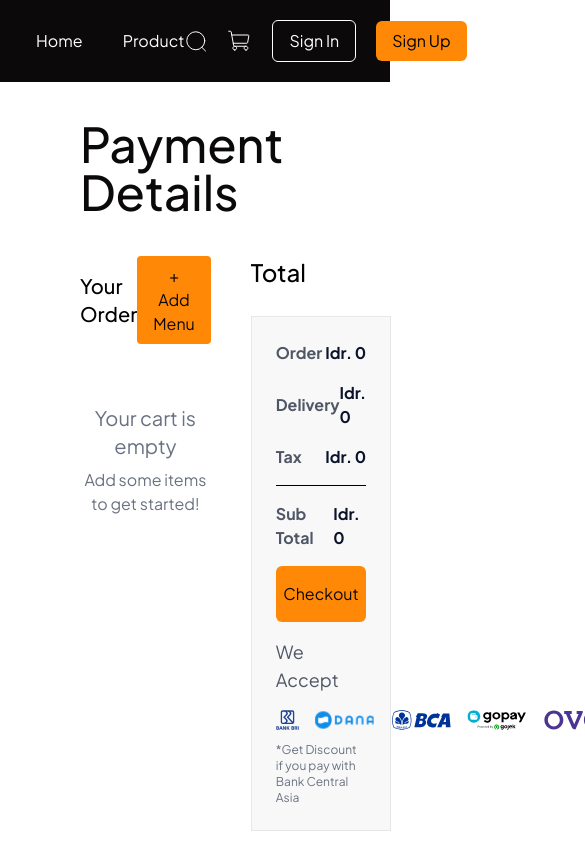
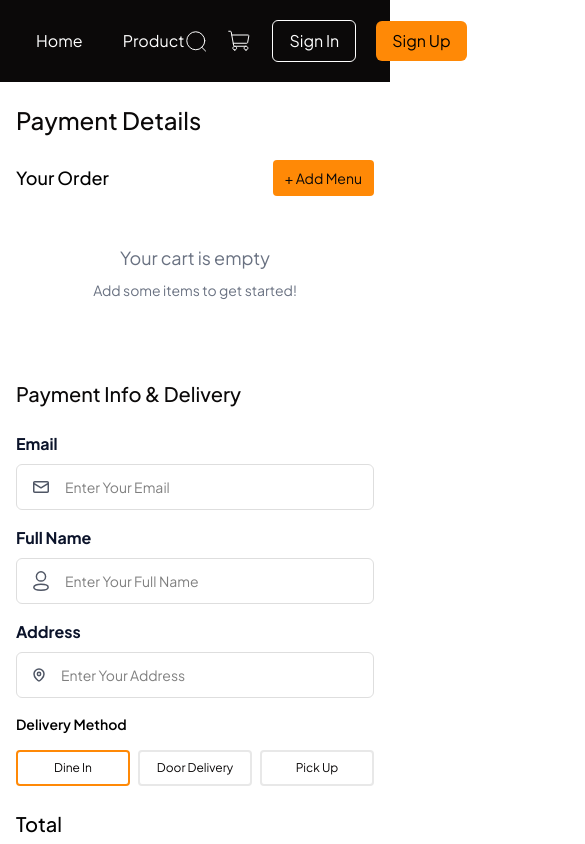
Before and after one commit to ItsnaMaulanaHasan/koda-b4-react, a React (Vite) app: page /cart in a window 390 px wide. Shown: the top 844 px of the page, 585 px wide, since content can reach past the window. Built offline with nearby package versions, Linux system fonts and the light colour scheme; sample sign-in values are in the browser's storage.

Commit message:
feat: responsiveness cart page

```diff
--- a/src/pages/CartPage.jsx
+++ b/src/pages/CartPage.jsx
@@ -111,7 +111,7 @@ function CartPage() {
   };
 
   return (
-    <div className="px-20 py-10 mt-20 mb-20">
+    <div className="px-4 py-6 mt-20 mb-10 sm:px-6 sm:py-8 md:px-10 md:mb-16 lg:px-16 xl:px-20 lg:mb-20">
       <Alert
         type={alertStatus.type}
         message={alertStatus.message}
@@ -129,28 +129,30 @@ function CartPage() {
         cancelText="Cancel"
         type="info"
       />
-      <h1 className="font-medium text-5xl text-[#0B0909] mb-10">
+      <h1 className="font-medium text-2xl sm:text-3xl md:text-4xl lg:text-5xl text-[#0B0909] mb-6 sm:mb-8 md:mb-10">
         Payment Details
       </h1>
 
       <form onSubmit={handleSubmit(onSubmit)}>
-        <div className="grid grid-rows-2 grid-cols-[1.5fr_1fr] gap-10">
+        <div className="grid grid-cols-1 md:grid-rows-2 md:grid-cols-[1.5fr_1fr] gap-6 sm:gap-8 md:gap-10">
           {/* List Card */}
-          <div className="flex flex-col gap-5">
-            <div className="flex justify-between items-center">
-              <h2 className="text-xl font-medium">Your Order</h2>
+          <div className="flex flex-col gap-4 sm:gap-5">
+            <div className="flex items-center justify-between">
+              <h2 className="text-lg font-medium sm:text-xl">Your Order</h2>
               <button
                 type="button"
                 onClick={() => navigate("/product")}
-                className="bg-[#FF8906] text-[#0B0909] py-2 px-4 rounded hover:bg-[#e67a05] transition">
+                className="bg-[#FF8906] text-[#0B0909] py-2 px-3 sm:px-4 rounded hover:bg-[#e67a05] transition text-sm sm:text-base">
                 + Add Menu
               </button>
             </div>
-            <div className="flex flex-col gap-4">
+            <div className="flex flex-col gap-3 sm:gap-4">
               {dataCarts.length === 0 ? (
-                <div className="text-center py-10 text-gray-500">
-                  <p className="text-xl">Your cart is empty</p>
-                  <p className="mt-2">Add some items to get started!</p>
+                <div className="py-8 text-center text-gray-500 sm:py-10">
+                  <p className="text-lg sm:text-xl">Your cart is empty</p>
+                  <p className="mt-2 text-sm sm:text-base">
+                    Add some items to get started!
+                  </p>
                 </div>
               ) : (
                 dataCarts.map((item) => (
@@ -165,59 +167,85 @@ function CartPage() {
           </div>
 
           {/* Payment Summary */}
-          <div className="flex flex-col gap-7">
-            <h2 className="text-2xl font-medium">Total</h2>
-            <div className="bg-[#E8E8E84D] p-6 flex flex-col gap-4 border border-gray-200">
-              <div className="flex justify-between items-center">
-                <span className="text-[#4F5665] font-bold">Order</span>
-                <span className="font-bold text-[#0B132A]">
+          <div className="flex flex-col order-3 gap-5 md:order-2 sm:gap-6 md:gap-7">
+            <h2 className="text-xl font-medium sm:text-2xl">Total</h2>
+            <div className="bg-[#E8E8E84D] p-4 sm:p-5 md:p-6 flex flex-col gap-3 sm:gap-4 border border-gray-200 rounded-lg">
+              <div className="flex items-center justify-between">
+                <span className="text-[#4F5665] font-bold text-sm sm:text-base">
+                  Order
+                </span>
+                <span className="font-bold text-[#0B132A] text-sm sm:text-base">
                   Idr. {orderTotal.toLocaleString("id")}
                 </span>
               </div>
-              <div className="flex justify-between items-center">
-                <span className="text-[#4F5665] font-bold">Delivery</span>
-                <span className="font-bold text-[#0B132A]">
+              <div className="flex items-center justify-between">
+                <span className="text-[#4F5665] font-bold text-sm sm:text-base">
+                  Delivery
+                </span>
+                <span className="font-bold text-[#0B132A] text-sm sm:text-base">
                   Idr. {deliveryFee.toLocaleString("id")}
                 </span>
               </div>
-              <div className="flex justify-between items-center">
-                <span className="text-[#4F5665] font-bold">Tax</span>
-                <span className="text-[#0B132A] font-bold">
+              <div className="flex items-center justify-between">
+                <span className="text-[#4F5665] font-bold text-sm sm:text-base">
+                  Tax
+                </span>
+                <span className="text-[#0B132A] font-bold text-sm sm:text-base">
                   Idr. {tax.toLocaleString("id")}
                 </span>
               </div>
-              <div className="border-t pt-4 flex justify-between items-center">
-                <span className="font-bold text-[#4F5665]">Sub Total</span>
-                <span className="text-[#0B132A] font-bold">
+              <div className="flex items-center justify-between pt-3 border-t sm:pt-4">
+                <span className="font-bold text-[#4F5665] text-sm sm:text-base">
+                  Sub Total
+                </span>
+                <span className="text-[#0B132A] font-bold text-sm sm:text-base">
                   Idr. {subTotal.toLocaleString("id")}
                 </span>
               </div>
               <Button
                 type="submit"
                 disabled={dataCarts.length === 0}
-                className="w-full bg-[#FF8906] text-[#0B0909] py-4 rounded-lg hover:bg-[#e67a05] transition disabled:opacity-50 disabled:cursor-not-allowed">
+                className="w-full bg-[#FF8906] text-[#0B0909] py-3 sm:py-4 rounded-lg hover:bg-[#e67a05] transition disabled:opacity-50 disabled:cursor-not-allowed text-sm sm:text-base font-medium">
                 Checkout
               </Button>
 
               <div>
-                <h3 className="text-lg text-[#4F5665] mb-4">We Accept</h3>
-                <div className="flex gap-4 items-center justify-around">
+                <h3 className="text-base sm:text-lg text-[#4F5665] mb-3 sm:mb-4">
+                  We Accept
+                </h3>
+                <div className="flex items-center justify-around gap-2 sm:gap-3 md:gap-4">
                   <img
                     src="/icon/icon-bri.svg"
                     alt="Bank BRI"
-                    className="h-5"
+                    className="h-4 sm:h-5"
                   />
-                  <img src="/icon/icon-dana.svg" alt="Dana" className="h-5" />
-                  <img src="/icon/icon-bca.svg" alt="BCA" className="h-5" />
-                  <img src="/icon/icon-gopay.svg" alt="Gopay" className="h-5" />
-                  <img src="/icon/icon-ovo.svg" alt="OVO" className="h-5" />
+                  <img
+                    src="/icon/icon-dana.svg"
+                    alt="Dana"
+                    className="h-4 sm:h-5"
+                  />
+                  <img
+                    src="/icon/icon-bca.svg"
+                    alt="BCA"
+                    className="h-4 sm:h-5"
+                  />
+                  <img
+                    src="/icon/icon-gopay.svg"
+                    alt="Gopay"
+                    className="h-4 sm:h-5"
+                  />
+                  <img
+                    src="/icon/icon-ovo.svg"
+                    alt="OVO"
+                    className="h-4 sm:h-5"
+                  />
                   <img
                     src="/icon/icon-paypal.svg"
                     alt="Paypal"
-                    className="h-5"
+                    className="h-4 sm:h-5"
                   />
                 </div>
-                <p className="text-xs text-gray-500 mt-3">
+                <p className="mt-2 sm:mt-3 text-[10px] sm:text-xs text-gray-500">
                   *Get Discount if you pay with Bank Central Asia
                 </p>
               </div>
@@ -225,11 +253,11 @@ function CartPage() {
           </div>
 
           {/* Payment Info */}
-          <div className="mt-10">
-            <h1 className="font-medium text-3xl text-[#0B0909] mb-10">
+          <div className="order-2 mt-6 sm:mt-8 md:mt-10 md:order-3">
+            <h1 className="font-medium text-xl sm:text-2xl md:text-3xl text-[#0B0909] mb-6 sm:mb-8 md:mb-10">
               Payment Info & Delivery
             </h1>
-            <div className="flex flex-col gap-5">
+            <div className="flex flex-col gap-4 sm:gap-5">
               <Input
                 {...register("email")}
                 error={errors}
@@ -254,36 +282,38 @@ function CartPage() {
                 label="Address"
                 placeholder="Enter Your Address"
               />
-              <h3 className="font-semibold">Delivery Method</h3>
-              <div className="grid grid-cols-3 gap-3">
+              <h3 className="text-sm font-semibold sm:text-base">
+                Delivery Method
+              </h3>
+              <div className="grid grid-cols-3 gap-2 sm:gap-3">
                 <button
                   type="button"
                   onClick={() => setShipping("Dine In")}
-                  className={`py-3 border-2 ${
+                  className={`py-2 sm:py-3 border-2 ${
                     shipping === "Dine In"
                       ? "border-[#FF8906]"
                       : "border-[#E8E8E8]"
-                  } text-[#0B0909] hover:bg-[#FF8906] rounded hover:text-white transition`}>
+                  } text-[#0B0909] hover:bg-[#FF8906] rounded hover:text-white transition text-xs sm:text-sm md:text-base`}>
                   Dine In
                 </button>
                 <button
                   type="button"
                   onClick={() => setShipping("Door Delivery")}
-                  className={`py-3 border-2 ${
+                  className={`py-2 sm:py-3 border-2 ${
                     shipping === "Door Delivery"
                       ? "border-[#FF8906]"
                       : "border-[#E8E8E8]"
-                  } text-[#0B0909] hover:bg-[#FF8906] rounded hover:text-white transition`}>
+                  } text-[#0B0909] hover:bg-[#FF8906] rounded hover:text-white transition text-xs sm:text-sm md:text-base`}>
                   Door Delivery
                 </button>
                 <button
                   type="button"
                   onClick={() => setShipping("Pick Up")}
-                  className={`py-3 border-2 ${
+                  className={`py-2 sm:py-3 border-2 ${
                     shipping === "Pick Up"
                       ? "border-[#FF8906]"
                       : "border-[#E8E8E8]"
-                  } text-[#0B0909] hover:bg-[#FF8906] rounded hover:text-white transition`}>
+                  } text-[#0B0909] hover:bg-[#FF8906] rounded hover:text-white transition text-xs sm:text-sm md:text-base`}>
                   Pick Up
                 </button>
               </div>
```
Also changed, not shown: src/components/CardOrder.jsx (+15 -14 lines).
